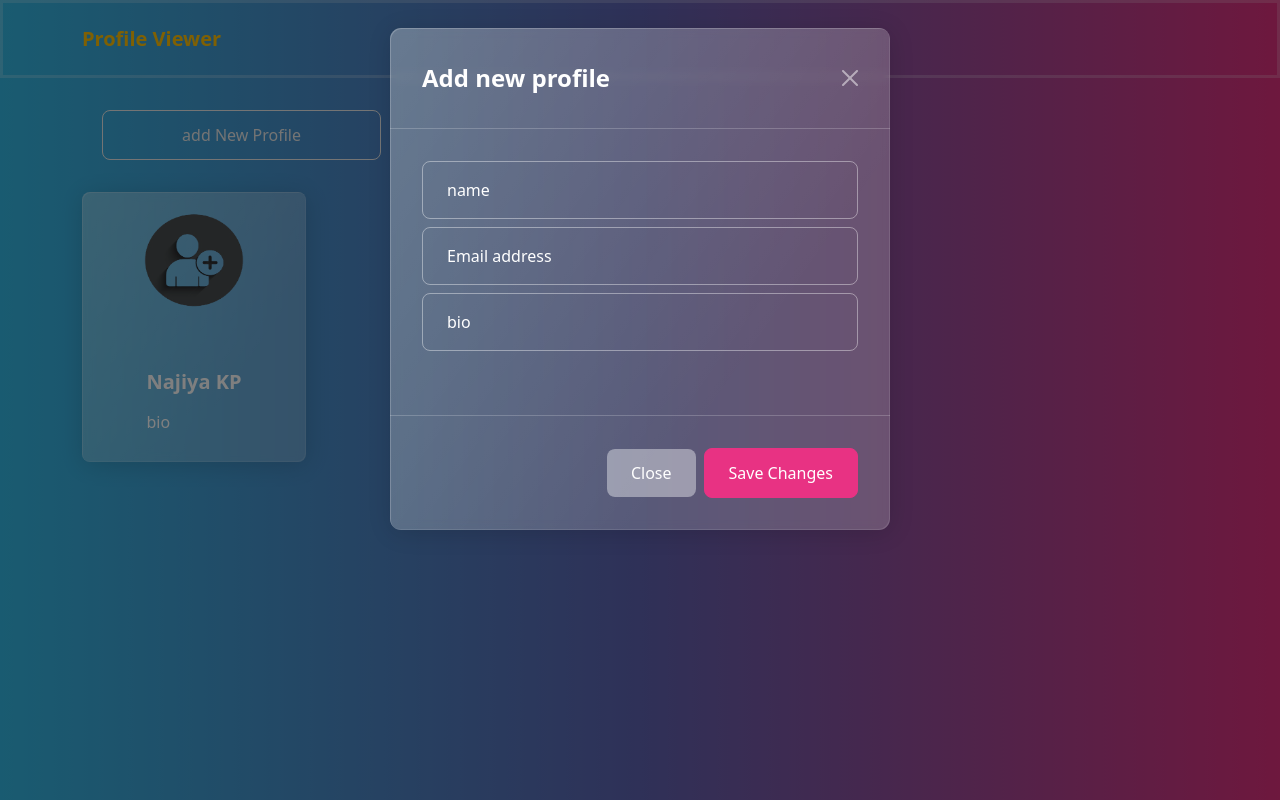
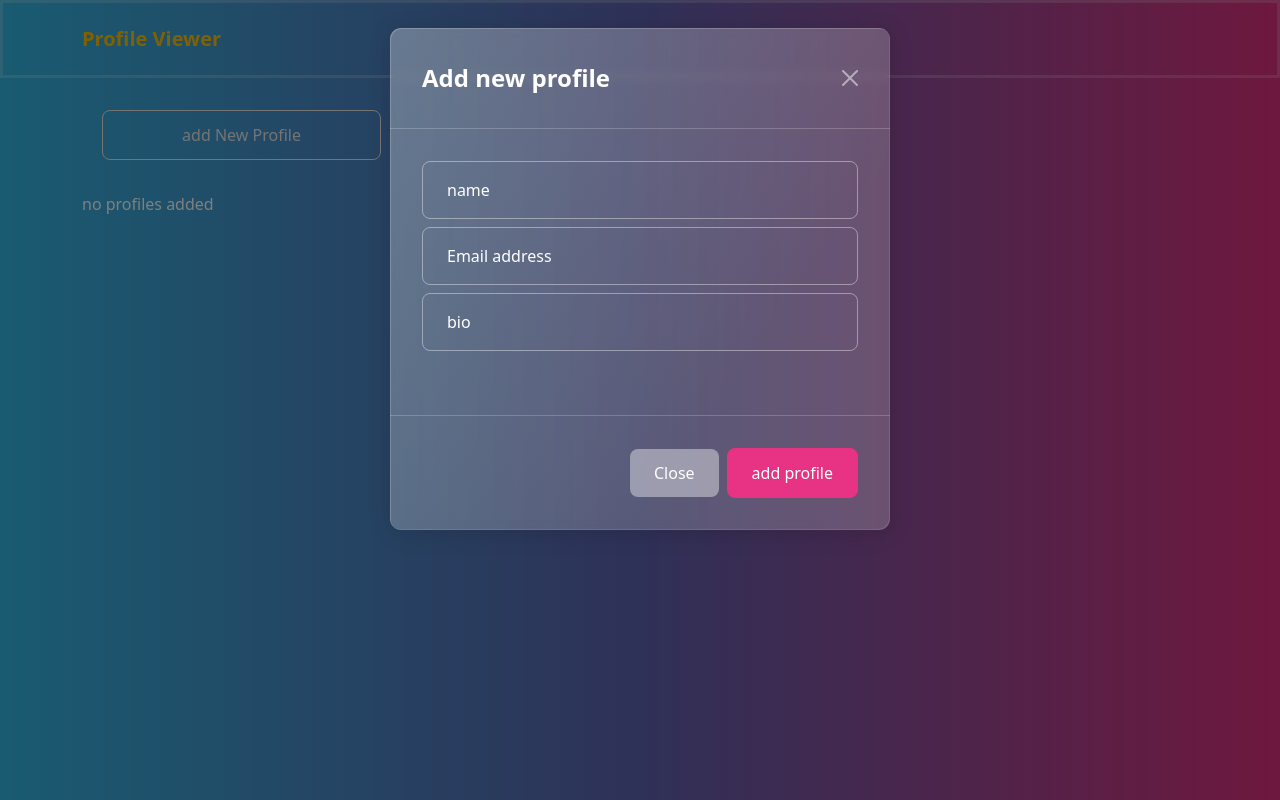
Before and after one commit to Naajiya/profleRedux, a React (Vite) app: page / in a window 1280 px wide. Both pictures are taken after a click on the button "add New Profile". Built offline with nearby package versions, Linux system fonts and the light colour scheme.

Commit message:
code updated

```diff
--- a/src/App.jsx
+++ b/src/App.jsx
@@ -7,20 +7,42 @@ import Button from 'react-bootstrap/Button';
 import Modal from 'react-bootstrap/Modal';
 import FloatingLabel from 'react-bootstrap/FloatingLabel';
 import Form from 'react-bootstrap/Form';
+import { addNewProfile } from './redux/profileSlice'
+import { useDispatch } from 'react-redux'
+
 
 
 
 
 function App() {
 
+  const dispatch = useDispatch()
+
+  const [details, setDetails] = useState({ name: '', email: '', bio: '' })
+  console.log(details)
+
   const [show, setShow] = useState(false);
 
   const handleClose = () => setShow(false);
   const handleShow = () => setShow(true);
 
+  const handleAdd=()=>{
+    const {name,email,bio}=details
+    if(name && email && bio){
+      console.log(name,email,bio)
+      dispatch(addNewProfile(details))
+      handleClose()
+      setDetails({name:'',email:'',bio:''})
+      alert('successfully added')
+
+    }else{
+      alert('adding failed')
+    }
+  }
+
   return (
     <>
-    <Header/>
+      <Header />
       <Container>
         <Row>
           <Row>
@@ -28,7 +50,7 @@ function App() {
 
           </Row>
           <Col>
-          <Cards/>
+            <Cards />
           </Col>
         </Row>
 
@@ -43,7 +65,7 @@ function App() {
               label="name"
               className="mb-1"
             >
-        <Form.Control type="email" placeholder="name@example.com" />
+              <Form.Control  onChange={(e)=>setDetails({...details,name:e.target.value})} type="text" placeholder="name@example.com" />
             </FloatingLabel>
 
             <FloatingLabel
@@ -51,7 +73,7 @@ function App() {
               label="Email address"
               className="mb-1"
             >
-        <Form.Control type="email" placeholder="name@example.com" />
+              <Form.Control onChange={(e)=>setDetails({...details,email:e.target.value})} type="email" placeholder="name@example.com" />
             </FloatingLabel>
 
             <FloatingLabel
@@ -59,7 +81,7 @@ function App() {
               label="bio"
               className="mb-3"
             >
-        <Form.Control type="email" placeholder="name@example.com" />
+              <Form.Control onChange={(e)=>setDetails({...details,bio:e.target.value})} type="email" placeholder="name@example.com" />
             </FloatingLabel>
 
 
@@ -68,8 +90,8 @@ function App() {
             <Button variant="secondary" onClick={handleClose}>
               Close
             </Button>
-          <Button variant="primary" onClick={handleClose}>
-            Save Changes
+            <Button variant="primary" onClick={handleAdd}>
+              add profile
             </Button>
           </Modal.Footer>
         </Modal>
--- a/src/components/Cards.jsx
+++ b/src/components/Cards.jsx
@@ -2,21 +2,35 @@ import React from 'react'
 import Button from 'react-bootstrap/Button';
 import Card from 'react-bootstrap/Card';
 import CardAvatar from '../assets/addss.png'
+import { addNewProfile } from '../redux/profileSlice';
+import { useSelector } from 'react-redux';
+
 
 
 function Cards() {
+  const profDetls = useSelector(state => state.profileReducer)
+  console.log(profDetls)
   return (
     <>
+      {
+        profDetls?.length > 0 ?
+          profDetls.map(prof => (
             <Card className='mb-5 d-flex flex-colum justify-content-center align-items-center' style={{ width: '14rem' }}>
-      <Card.Img style={{width:'180px', height:'150px'}} className='img-fluid ' variant="top" src={CardAvatar} />
-      <Card.Body>
-        <Card.Title >Najiya KP</Card.Title>
+              <Card.Img style={{ width: '180px', height: '150px' }} className='img-fluid ' variant="top" src={CardAvatar} />
+              <Card.Body className='text-center' style={{marginTop:'-50px'}}>
+                <Card.Title >{prof.name}</Card.Title>
                 <Card.Text>
-         bio
+                  {prof.bio}
                 </Card.Text>
+                {prof.email}
                 {/* <Button variant="primary">Go somewhere</Button> */}
               </Card.Body>
             </Card>
+          ))
+          :
+          <div>no profiles added</div>
+   }
+
     </>
   )
 }
--- a/src/main.jsx
+++ b/src/main.jsx
@@ -3,11 +3,17 @@ import { createRoot } from 'react-dom/client'
 import './index.css'
 import App from './App.jsx'
 import './bootstrap.min.css'
+import proStore from './redux/proStore.js'
+import { Provider } from 'react-redux'
+
 
 
 
 createRoot(document.getElementById('root')).render(
   <StrictMode>
+    <Provider store={proStore}>
     <App />
+    </Provider>
+
   </StrictMode>,
 )
--- /dev/null
+++ b/src/redux/proStore.js
@@ -0,0 +1,10 @@
+import { configureStore } from "@reduxjs/toolkit";
+import profiles from './profileSlice'
+
+const proStore=configureStore({
+    reducer:{
+        profileReducer:profiles
+    }
+})
+
+export default proStore
--- /dev/null
+++ b/src/redux/profileSlice.js
@@ -0,0 +1,14 @@
+import { createSlice } from "@reduxjs/toolkit";
+
+const profiles=createSlice({
+    name:'profile',
+    initialState:[],
+    reducers:{
+        addNewProfile:((state,action)=>{
+            state.push(action.payload)
+        }),
+    }
+})
+
+export const {addNewProfile}=profiles.actions
+export default profiles.reducer
```
Lines whose indentation alone changed are shown as unchanged.
